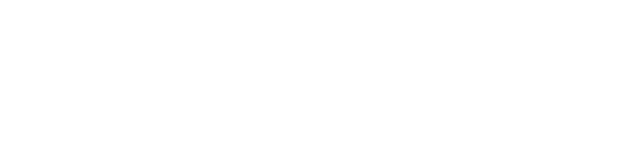
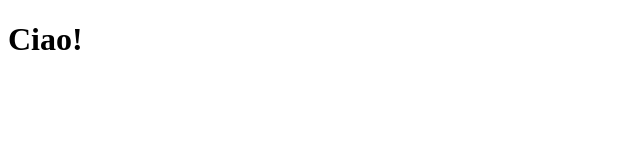
Before and after one commit to fabfor/airbnb, a plain HTML site: page index.html in a window 1280 px wide. Shown: the whole page, without its empty margins (0-640 px from the left). Drawn offline with Linux system fonts and the light colour scheme.

Commit message:
Added H1

```diff
--- a/index.html
+++ b/index.html
@@ -5,6 +5,6 @@
     <title></title>
   </head>
   <body>
-
+    <h1>Ciao!</h1>
   </body>
 </html>
```
